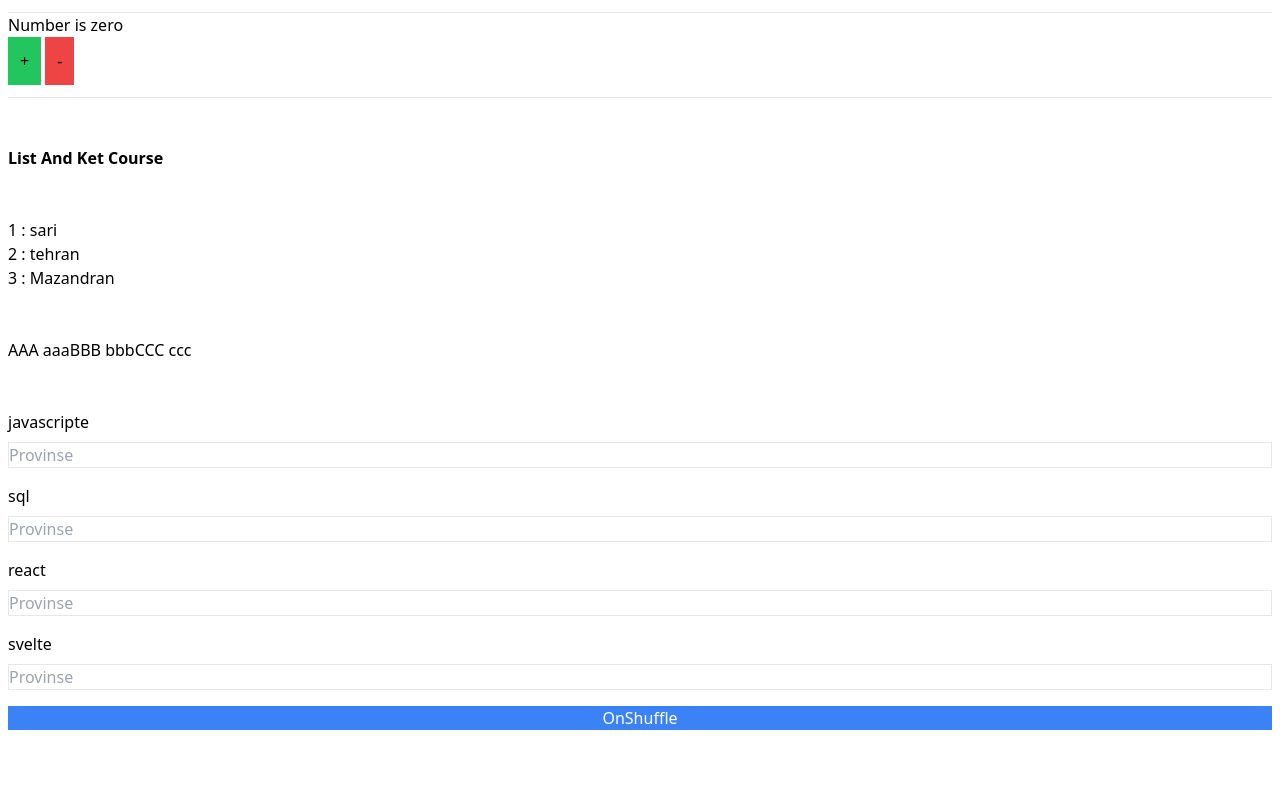
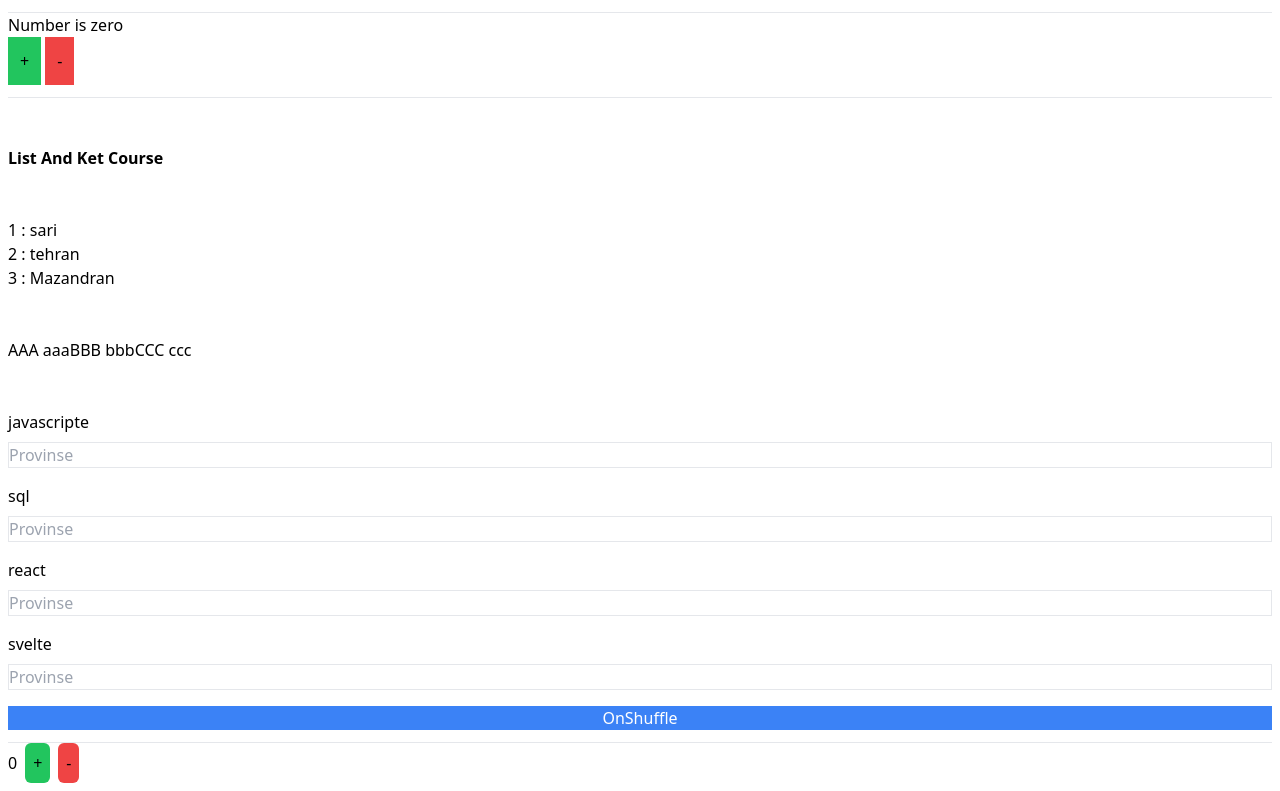
Before and after one commit to aeinmananni/svelte, a Svelte app: page / in a window 1280 px wide. Shown: the part 196-987 px from the top of the page. Before the commit the page ends 934 px from the top, so only its background shows below. Built offline with nearby package versions, Linux system fonts and the light colour scheme.

Commit message:
add Change Events

```diff
--- a/src/App.svelte
+++ b/src/App.svelte
@@ -5,6 +5,7 @@
   import {AddStyle} from './components/add-style';
   import { Conditions } from "./components/condition";
   import { ListAndKey } from "./components/list-key";
+  import {Event} from "./components/event";
 
 </script>
 <main>
@@ -15,5 +16,6 @@
     <AddStyle/>
     <Conditions/>
     <ListAndKey/>
+    <Event/>
   </div>
 </main>
--- /dev/null
+++ b/src/components/event/event.svelte
@@ -0,0 +1,17 @@
+<script lang="ts">
+   let count  = 0;
+
+   const handelIncrement = (stepSize:number) => {
+    count += stepSize;
+   }
+ </script>
+
+ <main>
+  <hr/>
+   <div class="flex items-center gap-2">
+
+     <span>{count}</span>
+     <button class="bg-green-500 p-2 rounded-md" on:click={() => handelIncrement(5)}>+</button>
+     <button class="bg-red-500 p-2 rounded-md" on:click={() => count--}>-</button>
+   </div>
+ </main>
--- /dev/null
+++ b/src/components/event/index.ts
@@ -0,0 +1 @@
+export {default as Event} from "./event.svelte";
```
